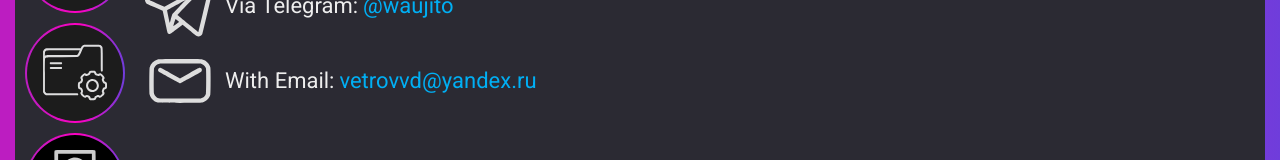
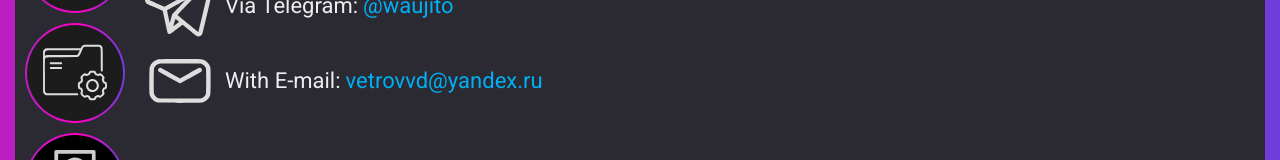
Before and after one commit to Waujito/waujito.github.io, a Vue app: page /contact in a window 1280 px wide. Shown: the part 202-362 px from the top of the page. Built offline with nearby package versions, Linux system fonts and the light colour scheme.

Commit message:
email to e-mail

```diff
--- a/src/views/ContactView.vue
+++ b/src/views/ContactView.vue
@@ -8,7 +8,7 @@
     </div>
     <div class="contact_method">
       <img alt="" src="/img/email_icon.svg" />
-      <span class="contact_name">With Email: </span>
+      <span class="contact_name">With E-mail: </span>
       <a class="link" href="mailto:vetrovvd@yandex.ru">vetrovvd@yandex.ru</a>
     </div>
   </div>
```
